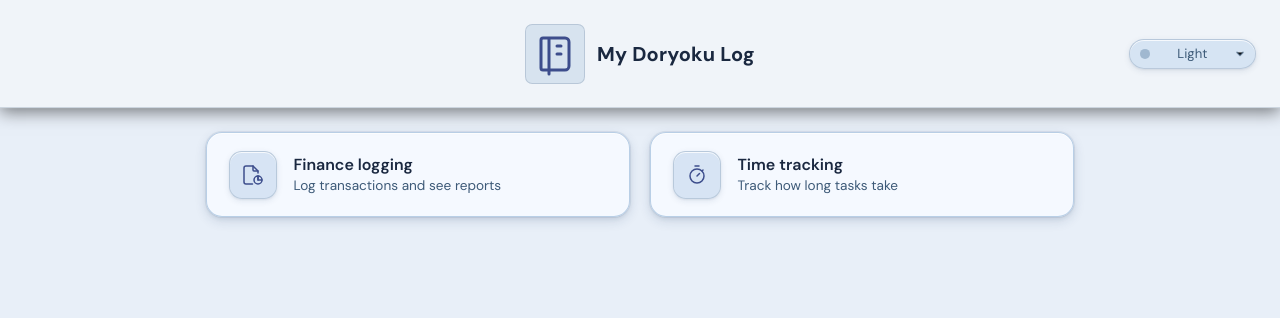
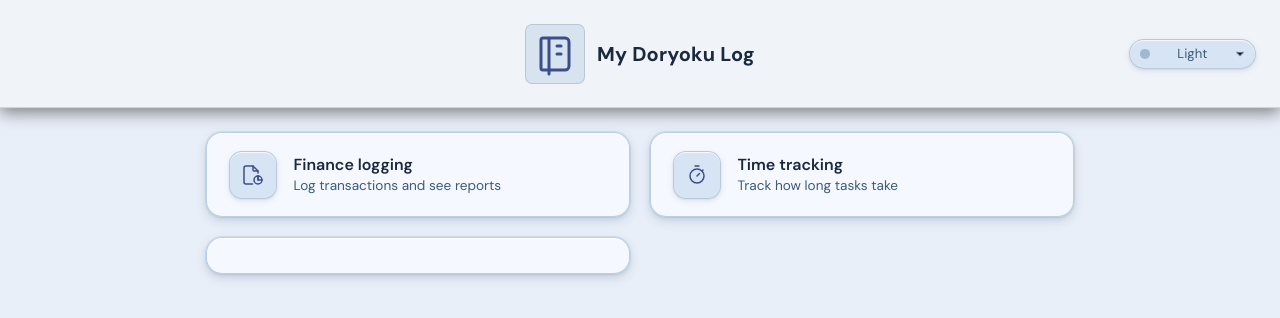
Before and after one commit to KiyonoKara/My-Doryoku-Log, a SvelteKit app: page / in a window 1280 px wide. Shown: the top 318 px of the page. Built offline with nearby package versions, Linux system fonts and the light colour scheme.

Commit message:
experiment: information cards for front page?

```diff
--- a/src/app.css
+++ b/src/app.css
@@ -974,6 +974,28 @@ textarea:focus {
 	}
 }
 
+.info-display-card {
+    display: block;
+    width: 100%;
+    height: 100%;
+    max-width: 480px;
+    max-height: 480px;
+    margin: 0 auto;
+    padding: 1.1rem 1.4rem;
+    background: var(--bg-raised);
+    border-radius: var(--radius-lg);
+    border: 1px solid var(--border);
+    color: var(--text-primary);
+    cursor: pointer;
+    text-align: left;
+    box-shadow: var(--shadow-2);
+    transition:
+            transform var(--transition-base),
+            box-shadow var(--transition-base),
+            border-color var(--transition-base),
+            background var(--transition-base);
+}
+
 .empty-state {
 	font-size: 0.875rem;
 	color: var(--text-muted);
--- a/src/routes/+page.svelte
+++ b/src/routes/+page.svelte
@@ -18,6 +18,9 @@
 		iconPath={stopwatch}
 		href="/time"
 	/>
+	<div class="info-display-card">
+
+	</div>
 </section>
 
 <style>
```
